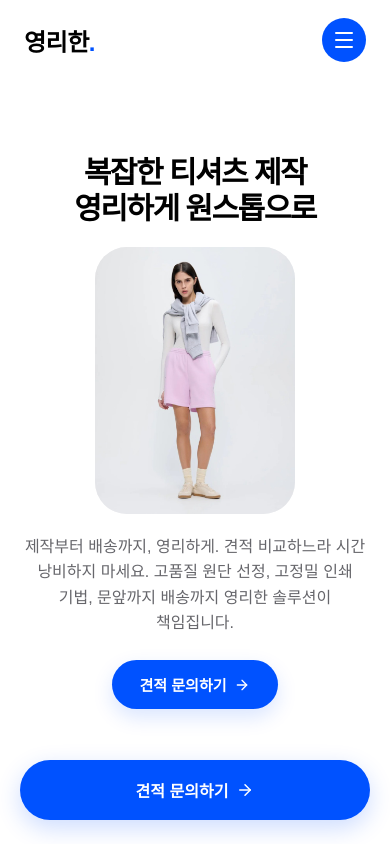
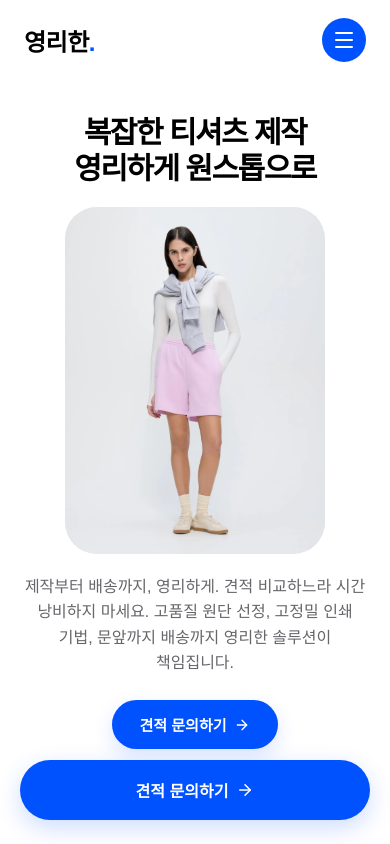
Before and after one commit to ryukidds/youngreehan, a Next.js app: page / in a window 390 px wide. Built offline with nearby package versions, Linux system fonts and the light colour scheme; a web font is replaced by a local one.

Commit message:
feat: use useMotionValueEvent for scroll progress to fix image change, increase imageBox size, and limit home page products to 4

```diff
--- a/src/app/page.module.css
+++ b/src/app/page.module.css
@@ -65,7 +65,7 @@
 
 .imageBox {
   width: 100%;
-  max-width: 320px;
+  max-width: 440px; /* Increased size to match smartphone footprint and occupy desktop grid column beautifully */
   aspect-ratio: 3 / 4; /* Rectangular aspect ratio for clean portrait look */
   background-color: var(--bg-card);
   border-radius: var(--radius-xl);
@@ -321,7 +321,7 @@
   }
 
   .imageBox {
-    max-width: 200px; /* Sized down on mobile to prevent viewport overflow */
+    max-width: 260px; /* Sized down on mobile to prevent viewport overflow but keep it prominent */
     margin: 0 auto;
   }
 
--- a/src/app/page.tsx
+++ b/src/app/page.tsx
@@ -3,7 +3,7 @@
 import React, { useState, useEffect, useRef } from "react";
 import Image from "next/image";
 import Link from "next/link";
-import { motion, AnimatePresence, useScroll } from "framer-motion";
+import { motion, AnimatePresence, useScroll, useMotionValueEvent } from "framer-motion";
 import { ArrowRight } from "lucide-react";
 import styles from "./page.module.css";
 import { products } from "@/data/products";
@@ -39,15 +39,13 @@ export default function Home() {
     return () => window.removeEventListener("scroll", handleScroll);
   }, []);
 
-  useEffect(() => {
-    return scrollYProgress.onChange((latest) => {
+  useMotionValueEvent(scrollYProgress, "change", (latest) => {
     // Map scroll progress [0, 1] to index 0, 1, 2, 3
     let index = Math.floor(latest * 4);
     if (index > 3) index = 3;
     if (index < 0) index = 0;
     setActiveImageIdx(index);
   });
-  }, [scrollYProgress]);
 
   // Framer Motion Custom Transition
   const customTransition = {
@@ -239,7 +237,7 @@ export default function Home() {
 
         {/* Products Grid */}
         <div className={styles.productsGrid}>
-          {products.map((product, idx) => (
+          {products.slice(0, 4).map((product, idx) => (
             <Link href={`/product/${product.id}`} key={product.id}>
               <motion.div
                 className={styles.productWrapper}
```
Lines whose indentation alone changed are shown as unchanged.
